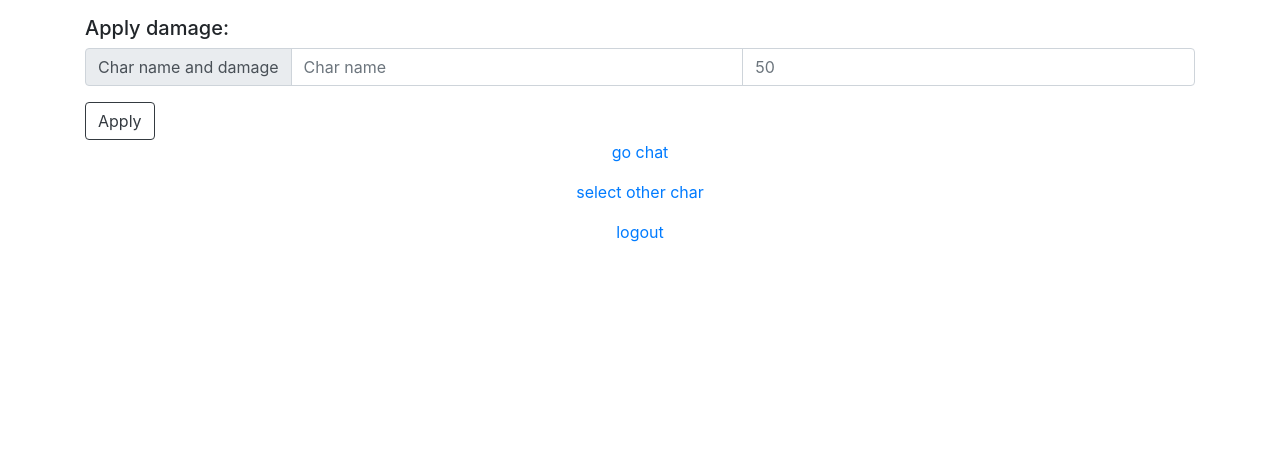
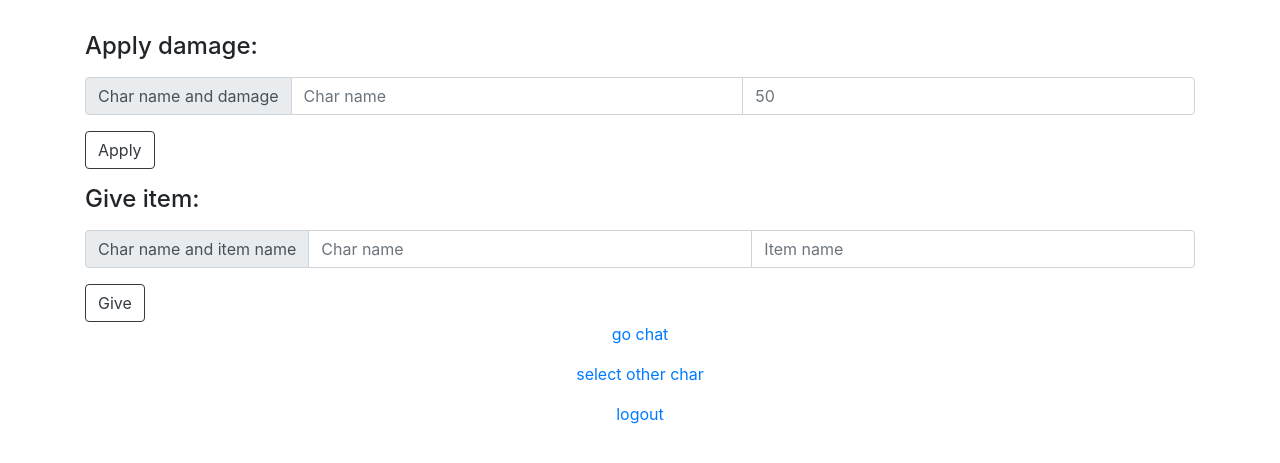
Before and after one commit to jvmaia/rpg, a Django app: page /game/master/ in a window 1280 px wide. Shown: the part 253-716 px from the top of the page. Run offline with Django 3.2, Linux system fonts and the light colour scheme; the visitor is signed in with stand-in values (Sample User, id 1); data that the repository does not hold is empty; parts of the project's set-up code (start-up, migrations or seed data) failed here and were passed over; some libraries are stand-ins or nearby versions.

Commit message:
add option 'give item' to master's dashboard

```diff
--- a/game/admin.py
+++ b/game/admin.py
@@ -39,7 +39,7 @@ class CharAdmin(admin.ModelAdmin):
     fieldsets = [
         ('Character', {'fields': ['name', 'life', 'actual_life', 'age',
             'sex', 'breed', 'klass']}),
-        ('Equipments', {'fields': ['bag']})
+        ('Equipments', {'fields': ['bag', 'weapons']})
     ]
     list_display = ['name', 'breed', 'klass', 'level']
 admin.site.register(Char, CharAdmin)
--- a/game/models.py
+++ b/game/models.py
@@ -110,9 +110,14 @@ class Weapon(models.Model):
 	)
 	damage = models.IntegerField(default=0)
 	extras = JSONField(default={None:None})
+	slug = models.SlugField()
 
 	def __str__(self):
 		return self.name
+
+	def save(self, *args, **kwargs):
+		self.slug = slugify(self.name)
+		super(Weapon, self).save(*args, **kwargs)
 
 	class Meta:
 		verbose_name_plural = "Weapons"
--- a/game/urls.py
+++ b/game/urls.py
@@ -3,7 +3,8 @@ from django.contrib.auth import views as auth_views
 from .forms import MasterAuthenticationForm, PlayerAuthenticationForm
 from .views import (
     dashboard_master, dashboard_player,
-    char_levelup, char_applyDamage
+    char_levelup, char_applyDamage,
+    char_giveItem
     )
 
 app_name = 'game'
@@ -19,5 +20,6 @@ urlpatterns = [
 
     path('logout/', auth_views.logout, {'template_name': 'game/logged_out.html'}, name='logout'),
     path('<int:char_id>/levelup', char_levelup, name='char_levelup'),
-    path('<slug:char_name>/<int:damage>/applydamage', char_applyDamage, name='char_applyDamage')
+    path('<slug:char_name>/<int:damage>/applydamage', char_applyDamage, name='char_applyDamage'),
+    path('<slug:char_name>/<slug:item_name>/giveitem', char_giveItem, name='char_giveItem')
 ]
--- a/game/views.py
+++ b/game/views.py
@@ -1,5 +1,5 @@
 from django.shortcuts import get_object_or_404, render
-from django.http import HttpResponse
+from django.http import HttpResponse, HttpResponseNotFound
 from .models import Char, Map, Object, Weapon
 from django.contrib.auth.decorators import login_required
 
@@ -48,7 +48,7 @@ def char_applyDamage(request, char_name, damage):
     try:
         char = Char.objects.get(slug=char_name)
     except:
-        return HttpResponseNotFound('<h1>Char not found</h1>')
+        return HttpResponse('Char not found')
 
     if char.actual_life < damage:
         char.actual_life = 0
@@ -56,3 +56,24 @@ def char_applyDamage(request, char_name, damage):
         char.actual_life -= damage
     char.save()
     return HttpResponse("Char %s new life: %i" % (char.name, char.actual_life), content_type="text/plain")
+
+def char_giveItem(request, char_name, item_name):
+    try:
+        char = Char.objects.get(slug=char_name)
+    except:
+        return HttpResponse('Char not found')
+
+    try:
+        item = Object.objects.get(slug=item_name)
+    except:
+        try:
+            item = Weapon.objects.get(slug=item_name)
+        except:
+            return HttpResponse('Item not found')
+
+    if isinstance(item, Object):
+        char.bag.add(item)
+    else:
+        char.weapons.add(item)
+
+    return HttpResponse('Char received a new item')
--- a/templates/game/dashboard_master.html
+++ b/templates/game/dashboard_master.html
@@ -85,7 +85,7 @@
             </div>
 
             <div id="effects">
-                <h5>Apply damage:</h5>
+                <p><h4>Apply damage:</h4></p>
                 <div class="input-group mb-3">
                     <div class="input-group-prepend">
                         <span class="input-group-text" id="basic-addon1">Char name and damage</span>
@@ -94,6 +94,16 @@
                     <input type="number" class="form-control" id="damage" placeholder="50">
                 </div>
                 <button onclick="applyDamage()" class="btn btn-outline-dark">Apply</button>
+
+                <p><h4>Give item:</h4></p>
+                <div class="input-group mb-3">
+                    <div class="input-group-prepend">
+                        <span class="input-group-text" id="basic-addon1">Char name and item name</span>
+                    </div>
+                    <input type="text" class="form-control" id="char_name01" placeholder="Char name">
+                    <input type="text" class="form-control" id="item_name" placeholder="Item name">
+                </div>
+                <button onclick="giveItem()" class="btn btn-outline-dark">Give</button>
             </div>
         </div>
     {% endif %}
@@ -121,13 +131,30 @@
         function applyDamage() {
             damage = document.getElementById('damage').value;
             char_name = document.getElementById('char_name').value;
-            console.log(char_name, damage);
             char_name = slugify(char_name);
             axios.get('/game/'+char_name+'/'+damage+'/applydamage')
                 .then(function(response) {
                     alert(response.data);
                     location.reload();
                 })
+                .catch(function (error) {
+                    console.log(error);
+                });
         };
+
+        function giveItem() {
+            item = document.getElementById('item_name').value;
+            char = document.getElementById('char_name01').value;
+            item_name = slugify(item);
+            char_name = slugify(char);
+            axios.get('/game/'+char_name+'/'+item_name+'/giveitem')
+                .then(function(response) {
+                    alert(response.data);
+                    location.reload();
+                })
+                .catch(function (error) {
+                    console.log(error);
+                });
+        }
     </script>
 {% endblock %}
```
